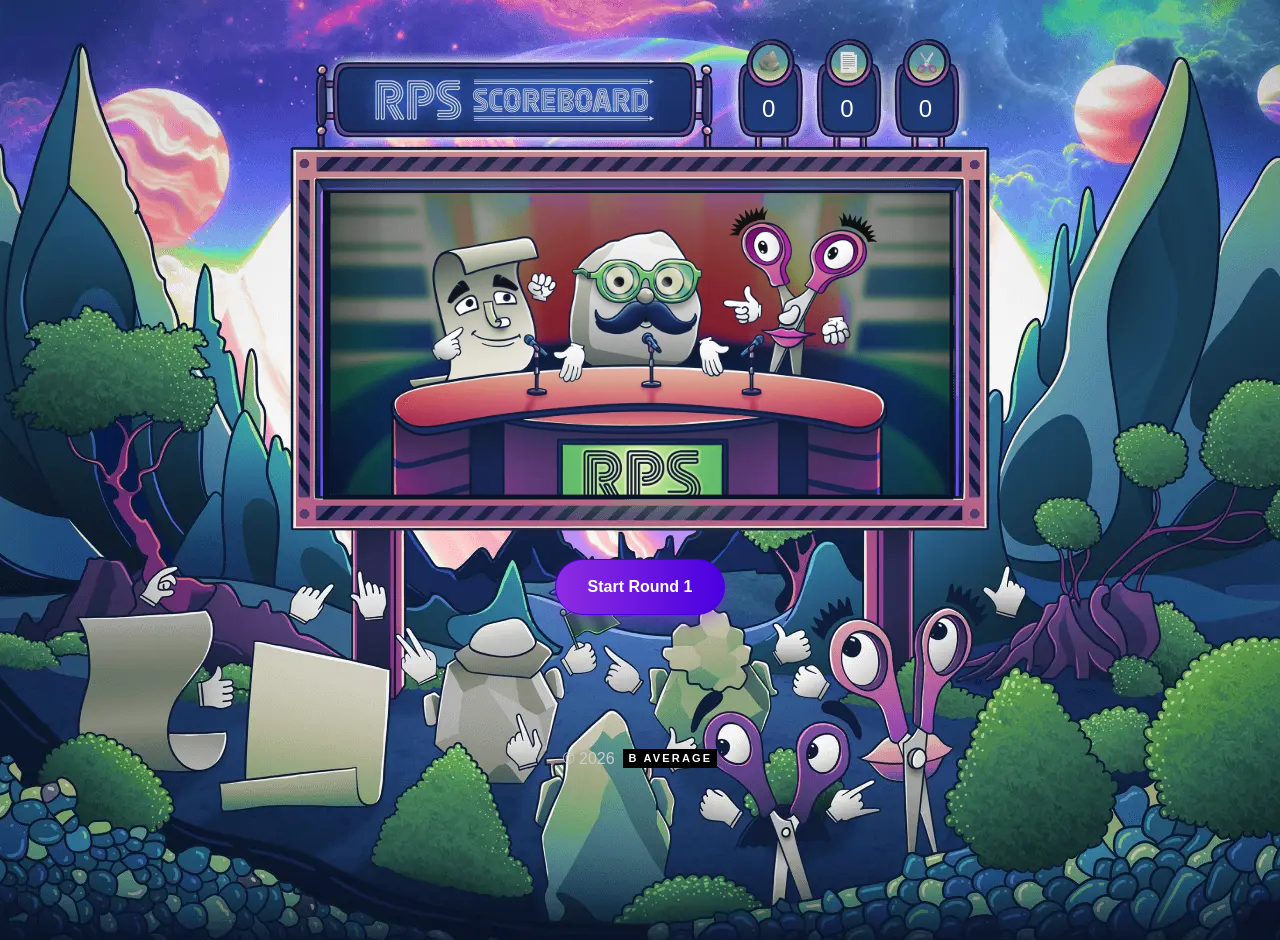
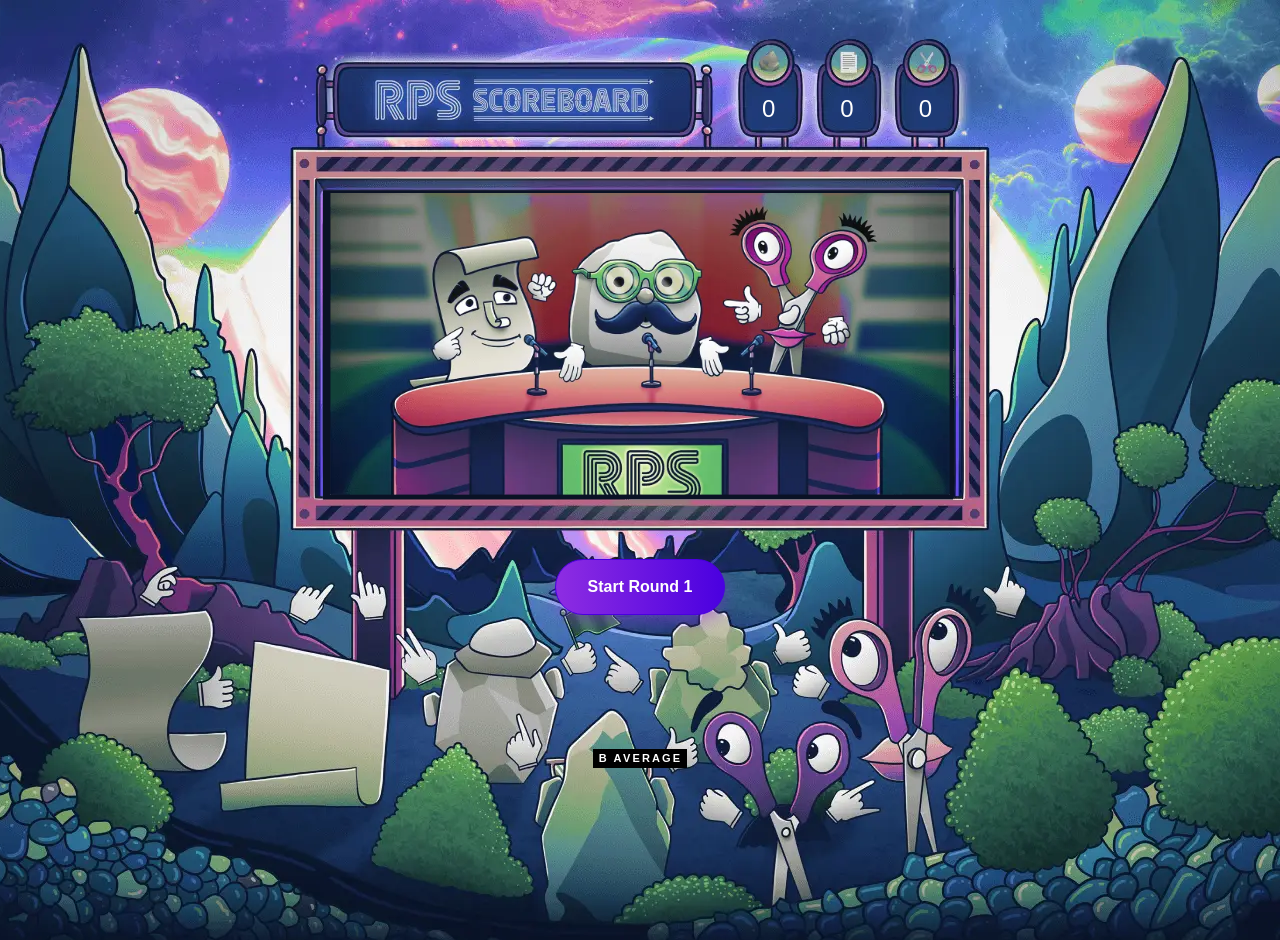
Before and after one commit to mrhemsing/RPS, a website: page src/index.html in a window 1280 px wide. Shown: the top 940 px of the page. Drawn offline with Linux system fonts and the light colour scheme.

Commit message:
Remove footer year from badge

```diff
--- a/src/index.html
+++ b/src/index.html
@@ -70,7 +70,6 @@
   left: 0;
   right: 0;
   text-align: center; bottom: 2rem; font-family: arial; display: inline-flex; align-items: center; justify-content: center; gap: 8px;">
-    <span style="color: #ccc;">© <script>document.write(new Date().getFullYear());</script></span>
     <a href="https://b-average.com" target="_blank" style="display: inline-block; font-family: Arial, Helvetica, sans-serif; font-size: 11px; font-weight: 600; letter-spacing: 2.16px; text-transform: uppercase; text-decoration: none; padding-top: 4px; padding-bottom: 4px; padding-left: 6px; padding-right: 5px; border-radius: 0; line-height: 1; background: #000; color: #fff;">B AVERAGE</a>
   </div>
   <div id="bg-wrapper">
```
